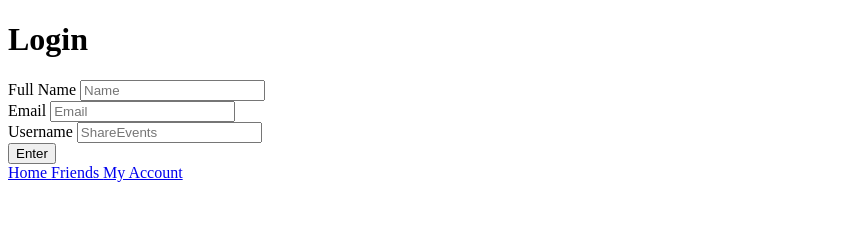
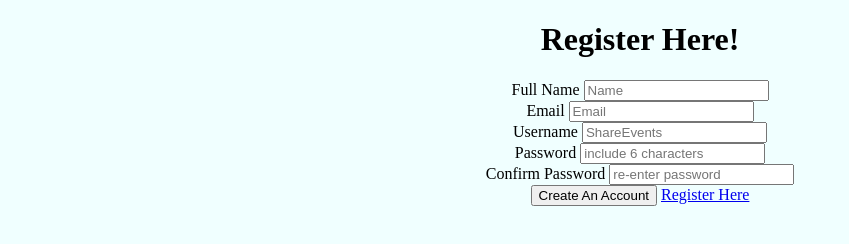
Before and after one commit to mandyakk/ShareEvents, a plain HTML site: page index.html in a window 1280 px wide. Shown: the whole page, without its empty margins (0-849 px from the left). Drawn offline with Linux system fonts and the light colour scheme.

Commit message:
Add files via upload

```diff
--- a/index.html
+++ b/index.html
@@ -1,10 +1,19 @@
+
 <!DOCTYPE html>
 <html>
+    <style>
+        body{
+         text-align:center;
+         background-color: azure;
+        }
+
+    </style>
+
 <body>
 
 <!--add title-->
 <header class="bar bar-nav">
-  <h1 class="title">Login</h1>
+  <h1 class="title">Register Here!</h1>
 </header>
 
 <!-- log in info -->
@@ -21,10 +30,23 @@
     <label>Username</label>
     <input type="text" placeholder="ShareEvents">
   </div>
-  <button type="button">Enter</button>
+
+        <div class="input-row">
+    <label>Password</label>
+    <input type="text" placeholder="include 6 characters">
+  </div>
+
+           <div class="input-row">
+    <label>Confirm Password</label>
+    <input type="text" placeholder="re-enter password">
+  </div>
+
 </form>
 
-<!-- navigation bar -->
+    <button class="btn">Create An Account</button>
+  <a href= "login.html"> Register Here </a>
+
+<!-- navigation bar
     <nav class="bar bar-tab">
   <a class="tab-item active" href="#">
     Home
@@ -36,6 +58,7 @@
     My Account
   </a>
 </nav>
+    -->
 
 </body>
 
```
Also changed, not shown: login.html (added, +19 -0 lines).
